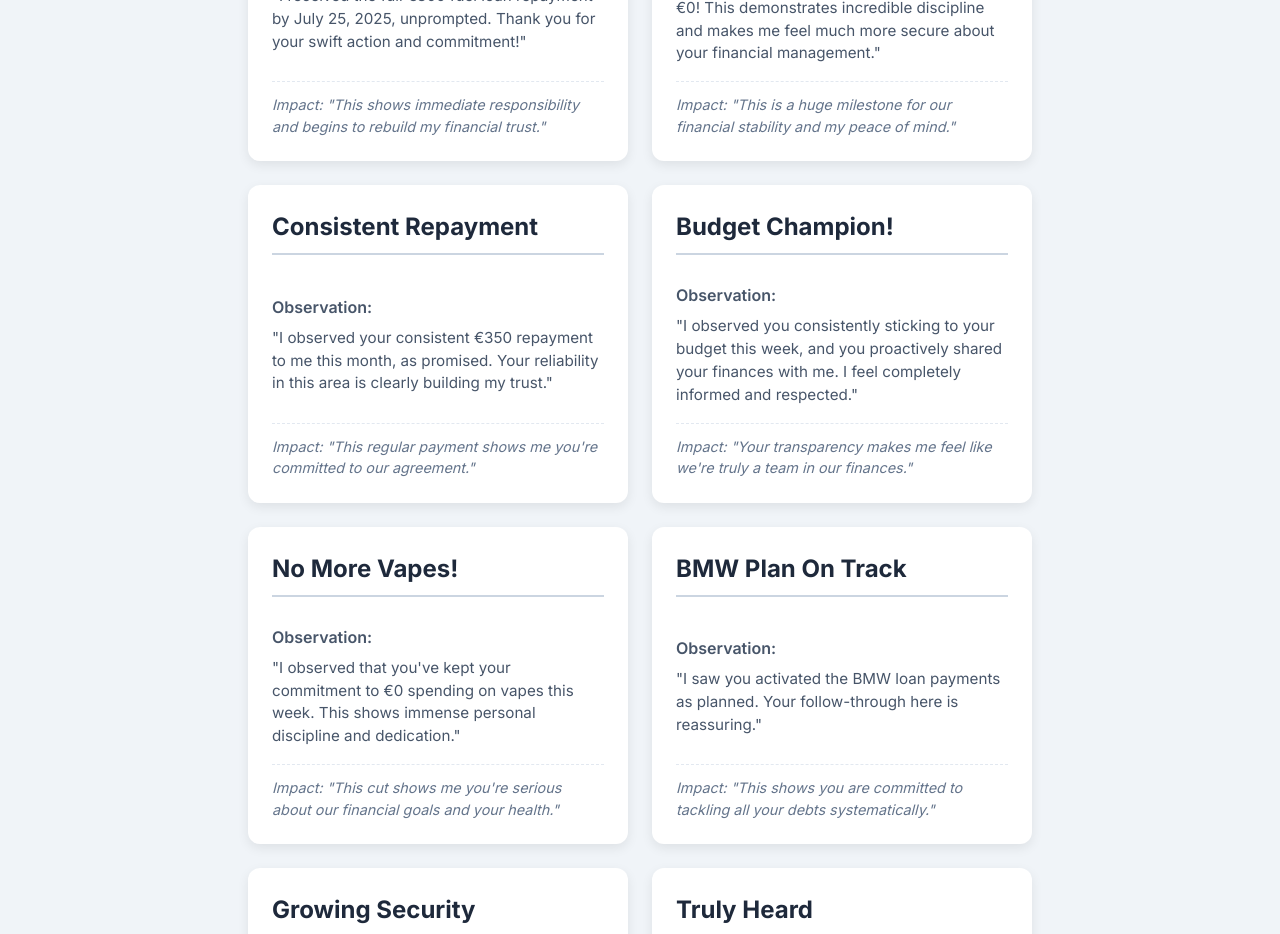
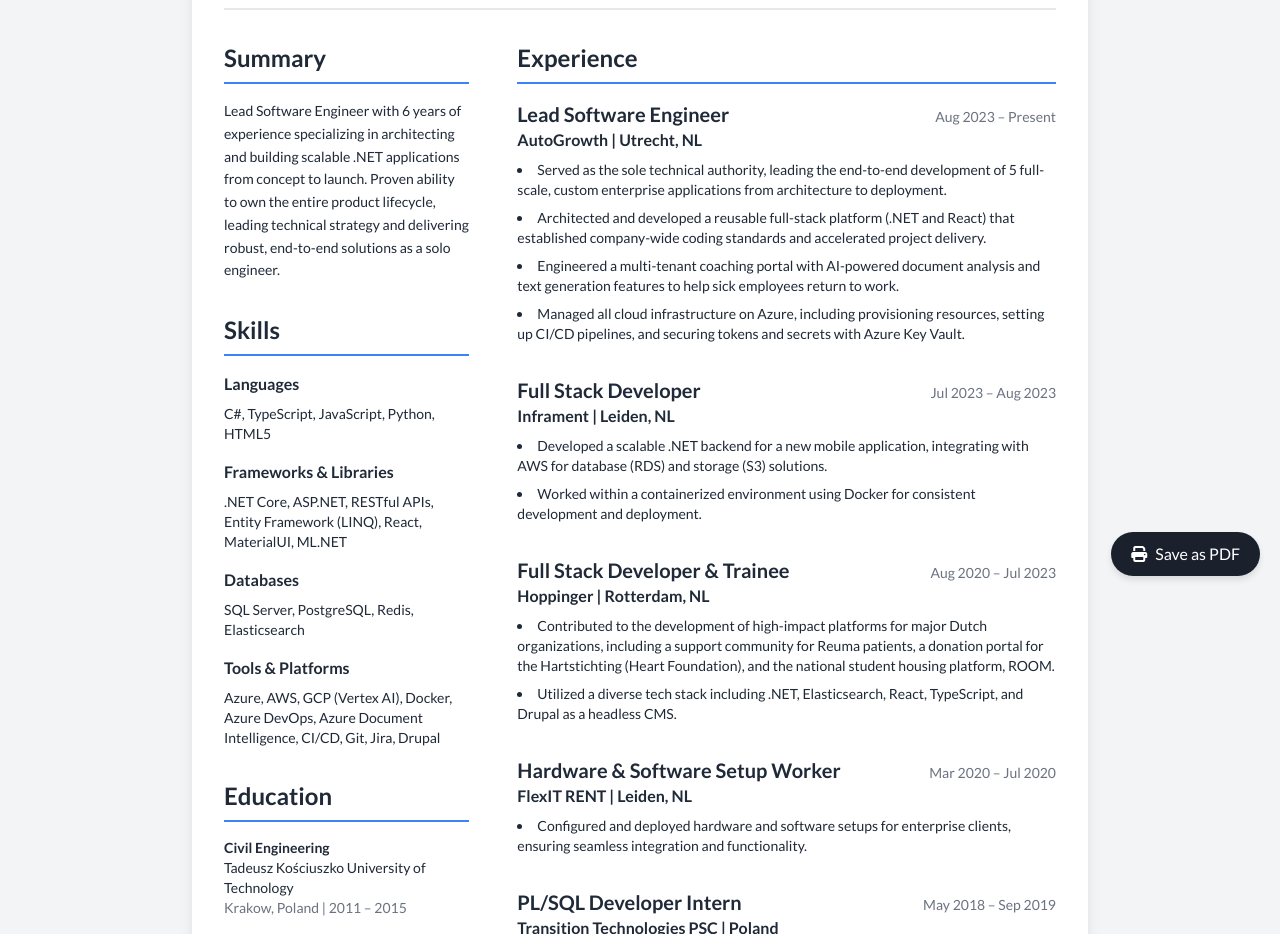
Before and after one commit to adziusmaster/my-observation-cards, a plain HTML site: page index.html in a window 1280 px wide. Shown: the part 204-1138 px from the top of the page. Drawn offline with nearby package versions, Linux system fonts and the light colour scheme.

Commit message:
Update index.html

```diff
--- a/index.html
+++ b/index.html
@@ -3,252 +3,192 @@
 <head>
     <meta charset="UTF-8">
     <meta name="viewport" content="width=device-width, initial-scale=1.0">
-    <title>Observation Cards</title>
-    <link href="https://fonts.googleapis.com/css2?family=Inter:wght@400;600;700&display=swap" rel="stylesheet">
+    <title>CV - Andrzej Lech</title>
     <script src="https://cdn.tailwindcss.com"></script>
+    <link rel="stylesheet" href="https://cdnjs.cloudflare.com/ajax/libs/font-awesome/6.4.0/css/all.min.css">
     <style>
+        @import url('https://fonts.googleapis.com/css2?family=Lato:wght@400;700&display=swap');
         body {
-            font-family: 'Inter', sans-serif;
-            background-color: #f0f4f8; /* Light background */
-            color: #334155; /* Darker text for readability */
-            line-height: 1.6;
+            font-family: 'Lato', sans-serif;
         }
-        .card-container {
-            display: flex;
-            flex-wrap: wrap;
-            gap: 1.5rem; /* Space between cards */
-            justify-content: center;
-            padding: 2rem;
-            max-width: 1200px;
-            margin: 0 auto;
+        .print-button {
+            position: fixed;
+            bottom: 20px;
+            right: 20px;
+            background-color: #1a202c;
+            color: white;
+            padding: 10px 20px;
+            border-radius: 9999px;
+            box-shadow: 0 4px 6px rgba(0, 0, 0, 0.1);
+            cursor: pointer;
+            transition: background-color 0.3s;
         }
-        .card {
-            background-color: #ffffff;
-            border-radius: 0.75rem; /* Rounded corners */
-            box-shadow: 0 4px 12px rgba(0, 0, 0, 0.08);
-            padding: 1.5rem;
-            width: 100%;
-            max-width: 380px; /* Max width for individual cards */
-            display: flex;
-            flex-direction: column;
-            justify-content: space-between;
-            min-height: 200px; /* Ensure cards have a consistent height */
-            transition: transform 0.2s ease-in-out;
+        .print-button:hover {
+            background-color: #2d3748;
         }
-        .card:hover {
-            transform: translateY(-5px);
-        }
-        .card-title {
-            font-size: 1.5rem;
-            font-weight: 700;
-            color: #1e293b; /* Darker title color */
-            margin-bottom: 0.75rem;
-            border-bottom: 2px solid #cbd5e1; /* Subtle separator */
-            padding-bottom: 0.5rem;
-        }
-        .card-section-title {
-            font-size: 1rem;
-            font-weight: 600;
-            color: #475569;
-            margin-top: 1rem;
-            margin-bottom: 0.5rem;
-        }
-        .card-text {
-            font-size: 0.95rem;
-            color: #475569;
-        }
-        .card-impact {
-            font-size: 0.9rem;
-            font-style: italic;
-            color: #64748b;
-            margin-top: 1rem;
-            padding-top: 0.75rem;
-            border-top: 1px dashed #e2e8f0; /* Dashed separator for impact */
-        }
-        .llm-section {
-            background-color: #e0f2fe; /* Light blue background for LLM section */
-            border-radius: 0.75rem;
-            padding: 2rem;
-            margin: 2rem auto;
-            max-width: 800px;
-            box-shadow: 0 4px 12px rgba(0, 0, 0, 0.05);
-        }
-        .loading-spinner {
-            border: 4px solid rgba(0, 0, 0, 0.1);
-            border-left-color: #2563eb;
-            border-radius: 50%;
-            width: 24px;
-            height: 24px;
-            animation: spin 1s linear infinite;
-            display: inline-block;
-            vertical-align: middle;
-            margin-left: 0.5rem;
-        }
-        @keyframes spin {
-            to { transform: rotate(360deg); }
-        }
-
-        /* Print-specific styles */
         @media print {
-            body {
-                background-color: #fff;
-                color: #000;
-                -webkit-print-color-adjust: exact !important; /* For background colors */
-                print-color-adjust: exact !important;
-            }
-            .card-container {
-                display: grid;
-                grid-template-columns: repeat(auto-fill, minmax(350px, 1fr)); /* Adjust for print layout */
-                gap: 1rem;
-                padding: 0.5rem;
-            }
-            .card {
-                box-shadow: none; /* No shadow in print */
-                border: 1px solid #ccc; /* Subtle border for cutting */
-                min-height: auto; /* Allow height to adjust */
-                break-inside: avoid; /* Avoid breaking cards across pages */
-                page-break-inside: avoid; /* For older browsers */
-            }
-            h1, h2 {
-                text-align: center;
-                margin-top: 1rem;
-                margin-bottom: 1.5rem;
-                color: #000;
-            }
-            .no-print {
+            .print-button {
                 display: none;
             }
-            .llm-section {
-                display: none; /* Hide LLM section when printing */
+            body {
+                -webkit-print-color-adjust: exact;
+                print-color-adjust: exact;
             }
         }
     </style>
 </head>
-<body class="p-4">
-    <div class="card-container">
+<body class="bg-gray-100 text-gray-800">
 
-        <!-- Financial Discipline Cards -->
+    <div class="max-w-4xl mx-auto p-8 bg-white shadow-lg my-8 print:my-0 print:shadow-none">
+        <!-- Header Section -->
+        <header class="text-center border-b-2 border-gray-200 pb-6 mb-8">
+            <h1 class="text-5xl font-bold text-gray-800 tracking-wider">Andrzej Lech</h1>
+            <p class="text-xl text-gray-600 mt-2">Lead Software Engineer</p>
+            <div class="flex flex-wrap justify-center gap-x-6 gap-y-2 mt-4 text-gray-600">
+                <a href="tel:+31621879682" class="hover:text-blue-600 transition-colors">
+                    <i class="fas fa-phone mr-2"></i>+31 6 2187 9682
+                </a>
+                <a href="mailto:adzius.lech@gmail.com" class="hover:text-blue-600 transition-colors">
+                    <i class="fas fa-envelope mr-2"></i>adzius.lech@gmail.com
+                </a>
+                <a href="https://www.linkedin.com/in/andrzej-lech-848838197/" target="_blank" class="hover:text-blue-600 transition-colors">
+                    <i class="fab fa-linkedin mr-2"></i>LinkedIn
+                </a>
+                <a href="https://github.com/adziusmaster" target="_blank" class="hover:text-blue-600 transition-colors">
+                    <i class="fab fa-github mr-2"></i>GitHub
+                </a>
+            </div>
+        </header>
 
-        <div class="card">
-            <h3 class="card-title">Fuel Loan Cleared!</h3>
+        <!-- Main Content -->
+        <div class="grid grid-cols-1 md:grid-cols-3 gap-12">
+            <!-- Left Column -->
+            <aside class="md:col-span-1">
+                <section>
+                    <h2 class="text-2xl font-bold border-b-2 border-blue-500 pb-2 mb-4">Summary</h2>
+                    <p class="text-sm leading-relaxed">
+                        Lead Software Engineer with 6 years of experience specializing in architecting and building scalable .NET applications from concept to launch. Proven ability to own the entire product lifecycle, leading technical strategy and delivering robust, end-to-end solutions as a solo engineer.
+                    </p>
+                </section>
+
+                <section class="mt-8">
+                    <h2 class="text-2xl font-bold border-b-2 border-blue-500 pb-2 mb-4">Skills</h2>
+                    <div class="space-y-4">
                         <div>
-                <p class="card-section-title">Observation:</p>
-                <p class="card-text">"I received the full €300 fuel loan repayment by July 25, 2025, unprompted. Thank you for your swift action and commitment!"</p>
+                            <h3 class="font-bold text-md mb-2">Languages</h3>
+                            <p class="text-sm">C#, TypeScript, JavaScript, Python, HTML5</p>
                         </div>
-            <p class="card-impact">Impact: "This shows immediate responsibility and begins to rebuild my financial trust."</p>
+                        <div>
+                            <h3 class="font-bold text-md mb-2">Frameworks & Libraries</h3>
+                            <p class="text-sm">.NET Core, ASP.NET, RESTful APIs, Entity Framework (LINQ), React, MaterialUI, ML.NET</p>
+                        </div>
+                        <div>
+                            <h3 class="font-bold text-md mb-2">Databases</h3>
+                            <p class="text-sm">SQL Server, PostgreSQL, Redis, Elasticsearch</p>
+                        </div>
+                        <div>
+                            <h3 class="font-bold text-md mb-2">Tools & Platforms</h3>
+                            <p class="text-sm">Azure, AWS, GCP (Vertex AI), Docker, Azure DevOps, Azure Document Intelligence, CI/CD, Git, Jira, Drupal</p>
+                        </div>
+                    </div>
+                </section>
+
+                <section class="mt-8">
+                    <h2 class="text-2xl font-bold border-b-2 border-blue-500 pb-2 mb-4">Education</h2>
+                    <div class="text-sm">
+                        <p class="font-bold">Civil Engineering</p>
+                        <p>Tadeusz Kościuszko University of Technology</p>
+                        <p class="text-gray-500">Krakow, Poland | 2011 – 2015</p>
+                    </div>
+                </section>
+
+                <section class="mt-8">
+                    <h2 class="text-2xl font-bold border-b-2 border-blue-500 pb-2 mb-4">Certifications</h2>
+                    <div class="text-sm space-y-2">
+                        <p><span class="font-bold">Microsoft Certified:</span> Power Platform Fundamentals</p>
+                        <p><span class="font-bold">Speexx English:</span> CEFR Level C1.2</p>
+                    </div>
+                </section>
+            </aside>
+
+            <!-- Right Column -->
+            <main class="md:col-span-2">
+                <section>
+                    <h2 class="text-2xl font-bold border-b-2 border-blue-500 pb-2 mb-4">Experience</h2>
+                    <div class="space-y-8">
+                        <!-- AutoGrowth Role -->
+                        <div>
+                            <div class="flex justify-between items-baseline">
+                                <h3 class="text-xl font-bold">Lead Software Engineer</h3>
+                                <p class="text-sm text-gray-500">Aug 2023 – Present</p>
+                            </div>
+                            <p class="font-semibold text-md">AutoGrowth | Utrecht, NL</p>
+                            <ul class="list-disc list-inside mt-2 text-sm space-y-2">
+                                <li>Served as the sole technical authority, leading the end-to-end development of 5 full-scale, custom enterprise applications from architecture to deployment.</li>
+                                <li>Architected and developed a reusable full-stack platform (.NET and React) that established company-wide coding standards and accelerated project delivery.</li>
+                                <li>Engineered a multi-tenant coaching portal with AI-powered document analysis and text generation features to help sick employees return to work.</li>
+                                <li>Managed all cloud infrastructure on Azure, including provisioning resources, setting up CI/CD pipelines, and securing tokens and secrets with Azure Key Vault.</li>
+                            </ul>
                         </div>
 
-        <div class="card">
-            <h3 class="card-title">Bank Overdraft: ZERO!</h3>
+                        <!-- Inframent Role -->
                         <div>
-                <p class="card-section-title">Observation:</p>
-                <p class="card-text">"I saw your bank account overdraft is now at €0! This demonstrates incredible discipline and makes me feel much more secure about your financial management."</p>
+                            <div class="flex justify-between items-baseline">
+                                <h3 class="text-xl font-bold">Full Stack Developer</h3>
+                                <p class="text-sm text-gray-500">Jul 2023 – Aug 2023</p>
                             </div>
-            <p class="card-impact">Impact: "This is a huge milestone for our financial stability and my peace of mind."</p>
+                            <p class="font-semibold text-md">Inframent | Leiden, NL</p>
+                            <ul class="list-disc list-inside mt-2 text-sm space-y-2">
+                                <li>Developed a scalable .NET backend for a new mobile application, integrating with AWS for database (RDS) and storage (S3) solutions.</li>
+                                <li>Worked within a containerized environment using Docker for consistent development and deployment.</li>
+                            </ul>
                         </div>
 
-        <div class="card">
-            <h3 class="card-title">Consistent Repayment</h3>
+                        <!-- Hoppinger Role -->
                         <div>
-                <p class="card-section-title">Observation:</p>
-                <p class="card-text">"I observed your consistent €350 repayment to me this month, as promised. Your reliability in this area is clearly building my trust."</p>
+                            <div class="flex justify-between items-baseline">
+                                <h3 class="text-xl font-bold">Full Stack Developer & Trainee</h3>
+                                <p class="text-sm text-gray-500">Aug 2020 – Jul 2023</p>
                             </div>
-            <p class="card-impact">Impact: "This regular payment shows me you're committed to our agreement."</p>
+                            <p class="font-semibold text-md">Hoppinger | Rotterdam, NL</p>
+                            <ul class="list-disc list-inside mt-2 text-sm space-y-2">
+                                <li>Contributed to the development of high-impact platforms for major Dutch organizations, including a support community for Reuma patients, a donation portal for the Hartstichting (Heart Foundation), and the national student housing platform, ROOM.</li>
+                                <li>Utilized a diverse tech stack including .NET, Elasticsearch, React, TypeScript, and Drupal as a headless CMS.</li>
+                            </ul>
                         </div>
 
-        <div class="card">
-            <h3 class="card-title">Budget Champion!</h3>
+                        <!-- FlexIT RENT Role -->
                         <div>
-                <p class="card-section-title">Observation:</p>
-                <p class="card-text">"I observed you consistently sticking to your budget this week, and you proactively shared your finances with me. I feel completely informed and respected."</p>
+                            <div class="flex justify-between items-baseline">
+                                <h3 class="text-xl font-bold">Hardware & Software Setup Worker</h3>
+                                <p class="text-sm text-gray-500">Mar 2020 – Jul 2020</p>
                             </div>
-            <p class="card-impact">Impact: "Your transparency makes me feel like we're truly a team in our finances."</p>
+                            <p class="font-semibold text-md">FlexIT RENT | Leiden, NL</p>
+                            <ul class="list-disc list-inside mt-2 text-sm space-y-2">
+                                <li>Configured and deployed hardware and software setups for enterprise clients, ensuring seamless integration and functionality.</li>
+                            </ul>
                         </div>
 
-        <div class="card">
-            <h3 class="card-title">No More Vapes!</h3>
+                        <!-- Transition Technologies Role -->
                         <div>
-                <p class="card-section-title">Observation:</p>
-                <p class="card-text">"I observed that you've kept your commitment to €0 spending on vapes this week. This shows immense personal discipline and dedication."</p>
+                            <div class="flex justify-between items-baseline">
+                                <h3 class="text-xl font-bold">PL/SQL Developer Intern</h3>
+                                <p class="text-sm text-gray-500">May 2018 – Sep 2019</p>
                             </div>
-            <p class="card-impact">Impact: "This cut shows me you're serious about our financial goals and your health."</p>
+                            <p class="font-semibold text-md">Transition Technologies PSC | Poland</p>
+                            <ul class="list-disc list-inside mt-2 text-sm space-y-2">
+                                <li>Developed and maintained database procedures using PL/SQL, gaining foundational experience in enterprise-level data management.</li>
+                            </ul>
+                        </div>
+                    </div>
+                </section>
+            </main>
+        </div>
     </div>
 
-        <div class="card">
-            <h3 class="card-title">BMW Plan On Track</h3>
-            <div>
-                <p class="card-section-title">Observation:</p>
-                <p class="card-text">"I saw you activated the BMW loan payments as planned. Your follow-through here is reassuring."</p>
-            </div>
-            <p class="card-impact">Impact: "This shows you are committed to tackling all your debts systematically."</p>
-        </div>
-
-        <div class="card">
-            <h3 class="card-title">Growing Security</h3>
-            <div>
-                <p class="card-section-title">Observation:</p>
-                <p class="card-text">"I observed your emergency fund growing this month. This brings me significant peace of mind about our future and your ability to handle unexpected expenses."</p>
-            </div>
-            <p class="card-impact">Impact: "This shows me you're building long-term financial security for yourself and for us."</p>
-        </div>
-
-        <!-- Behavioral Transformation Cards -->
-
-        <div class="card">
-            <h3 class="card-title">Truly Heard</h3>
-            <div>
-                <p class="card-section-title">Observation:</p>
-                <p class="card-text">"I felt truly heard and understood today because you gave me your undivided attention and paraphrased what I said. Thank you for being so present."</p>
-            </div>
-            <p class="card-impact">Impact: "This makes me feel valued and connected to you."</p>
-        </div>
-
-        <div class="card">
-            <h3 class="card-title">Empathetic Connection</h3>
-            <div>
-                <p class="card-section-title">Observation:</p>
-                <p class="card-text">"I felt understood when you acknowledged and validated my feelings about ............... . Your empathy makes me feel safe to share anything with you."</p>
-            </div>
-            <p class="card-impact">Impact: "Knowing my emotions are valid helps me trust you with my vulnerability."</p>
-        </div>
-
-        <div class="card">
-            <h3 class="card-title">Taking Responsibility</h3>
-            <div>
-                <p class="card-section-title">Observation:</p>
-                <p class="card-text">"I noticed you immediately taking full responsibility for ............... . This genuinely rebuilds my trust in your accountability."</p>
-            </div>
-            <p class="card-impact">Impact: "Your willingness to own your actions makes me feel respected and secure."</p>
-        </div>
-
-        <div class="card">
-            <h3 class="card-title">Calm & Respectful</h3>
-            <div>
-                <p class="card-section-title">Observation:</p>
-                <p class="card-text">"I observed you managing your stress calmly today, and our interaction remained respectful, even under pressure. Thank you for your emotional maturity."</p>
-            </div>
-            <p class="card-impact">Impact: "This consistency helps me feel safe and respected in our relationship."</p>
-        </div>
-
-        <div class="card">
-            <h3 class="card-title">Proactive Home Support</h3>
-            <div>
-                <p class="card-section-title">Observation:</p>
-                <p class="card-text">"I noticed you proactively ............... . This lightens my burden and makes me feel so supported and cared for."</p>
-            </div>
-            <p class="card-impact">Impact: "Your initiative in our shared space means the world to me."</p>
-        </div>
-
-        <div class="card">
-            <h3 class="card-title">Reliable Partner</h3>
-            <div>
-                <p class="card-section-title">Observation:</p>
-                <p class="card-text">"I observed you consistently following through on your commitments this week, without me needing to remind you. Your reliability truly means a lot to me."</p>
-            </div>
-            <p class="card-impact">Impact: "This consistency builds my trust that you will do what you say."</p>
-        </div>
-
-    </div>
+    <button onclick="window.print()" class="print-button">
+        <i class="fas fa-print mr-2"></i>Save as PDF
+    </button>
 
 </body>
 </html>
```
Lines whose indentation alone changed are shown as unchanged.
